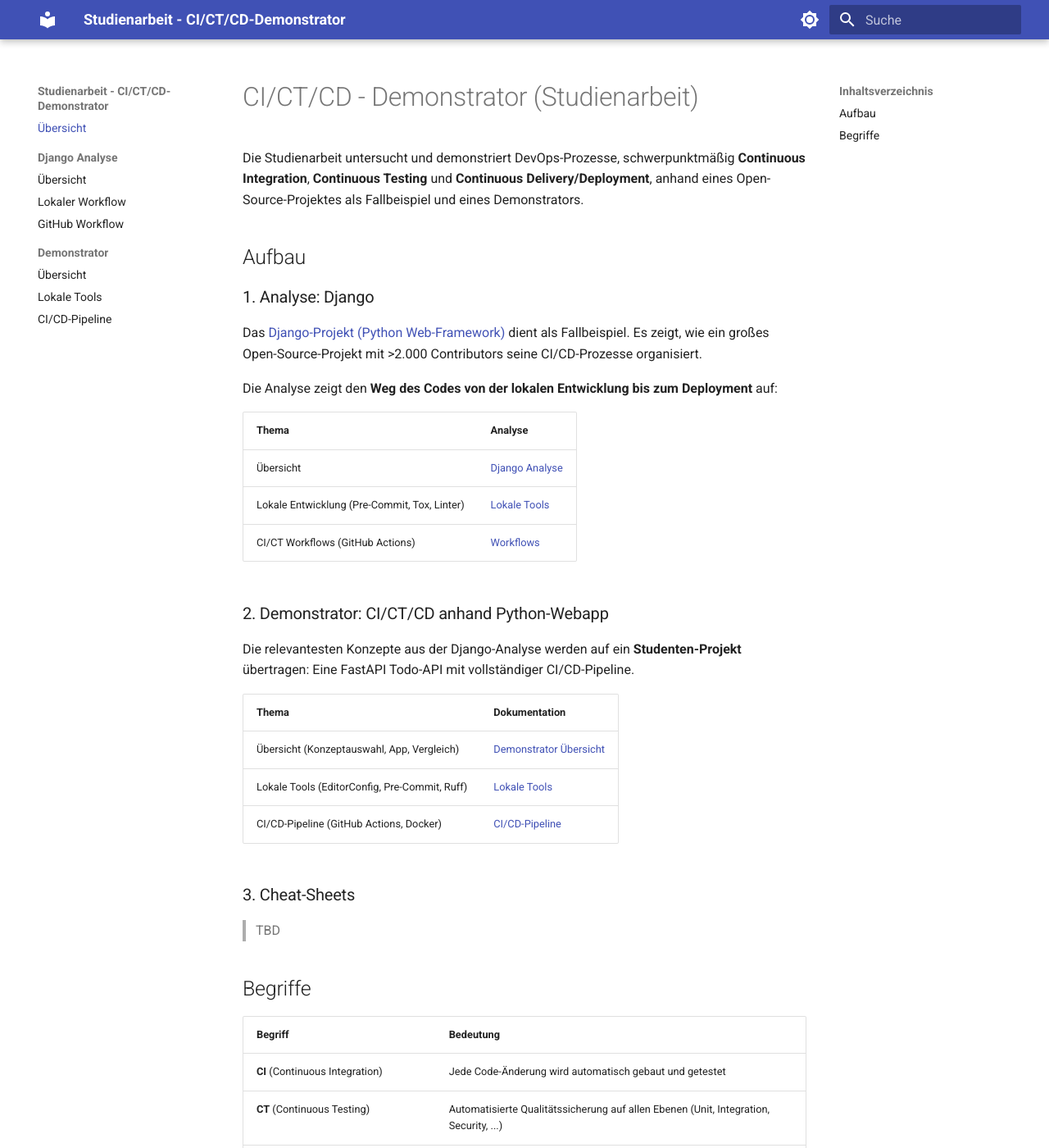
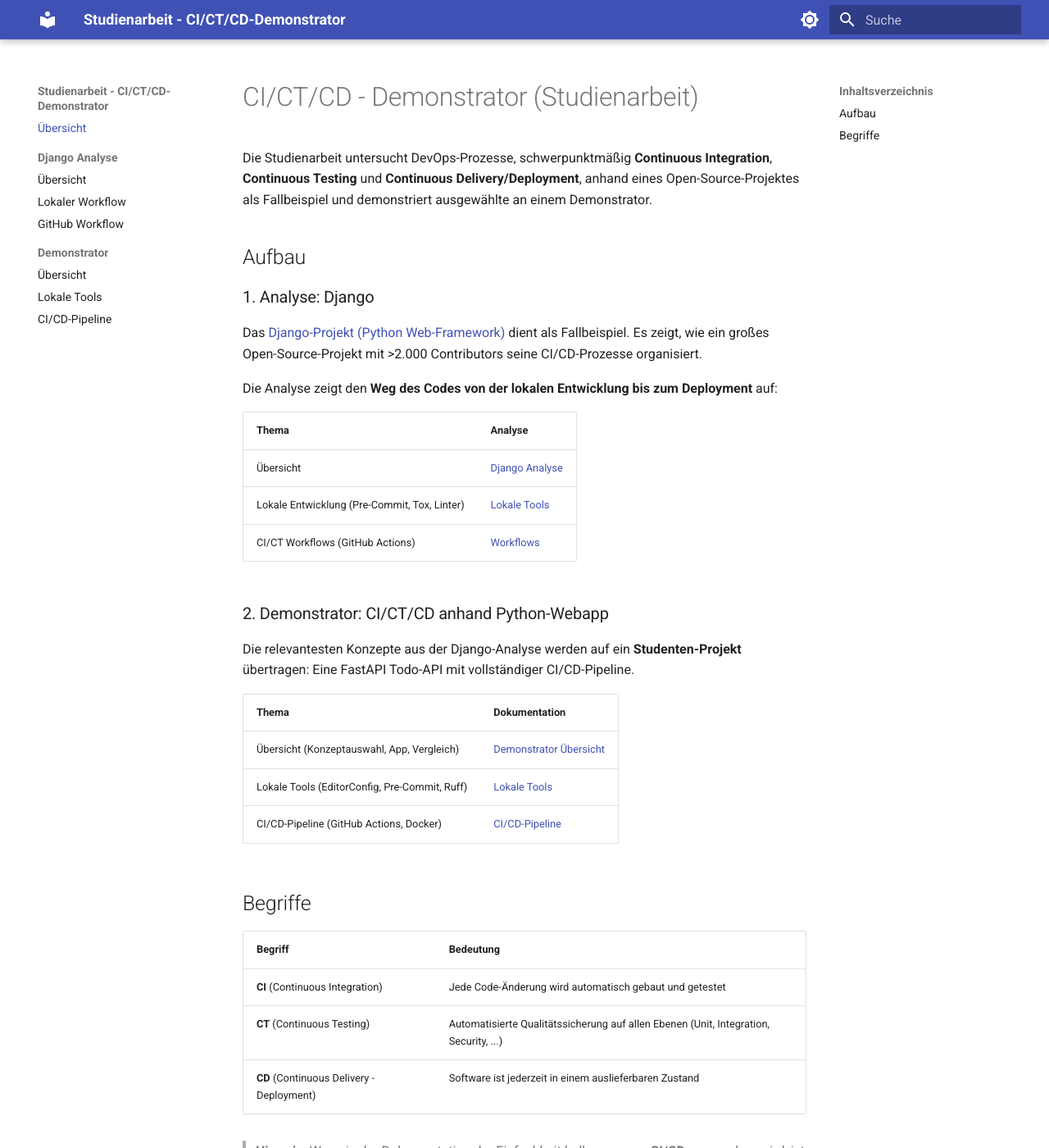
Before and after one commit to DevOps-Demonstrator/Demonstrator, an MkDocs documentation site: the page built from docs/index.md, in a window 1280 px wide and 1400 px high. Shown: the whole window at 82% size. Built offline with MkDocs 1.6.1 and Material for MkDocs 9.7.7, drawn with Linux system fonts in a browser that asks for light colours.

Commit message:
Update index.md

```diff
--- a/docs/index.md
+++ b/docs/index.md
@@ -1,6 +1,6 @@
 # CI/CT/CD - Demonstrator (Studienarbeit)
 
-Die Studienarbeit untersucht und demonstriert DevOps-Prozesse, schwerpunktmäßig **Continuous Integration**, **Continuous Testing** und **Continuous Delivery/Deployment**, anhand eines Open-Source-Projektes als Fallbeispiel und eines Demonstrators.
+Die Studienarbeit untersucht DevOps-Prozesse, schwerpunktmäßig **Continuous Integration**, **Continuous Testing** und **Continuous Delivery/Deployment**, anhand eines Open-Source-Projektes als Fallbeispiel und demonstriert ausgewählte an einem Demonstrator.
 
 ## Aufbau
 
@@ -27,10 +27,6 @@
 | Lokale Tools (EditorConfig, Pre-Commit, Ruff) | [Lokale Tools](demonstrator/lokale-tools.md) |
 | CI/CD-Pipeline (GitHub Actions, Docker) | [CI/CD-Pipeline](demonstrator/pipeline.md) |
 
-### 3. Cheat-Sheets
-
-> TBD
-
 ## Begriffe
 
 | Begriff | Bedeutung |
```
